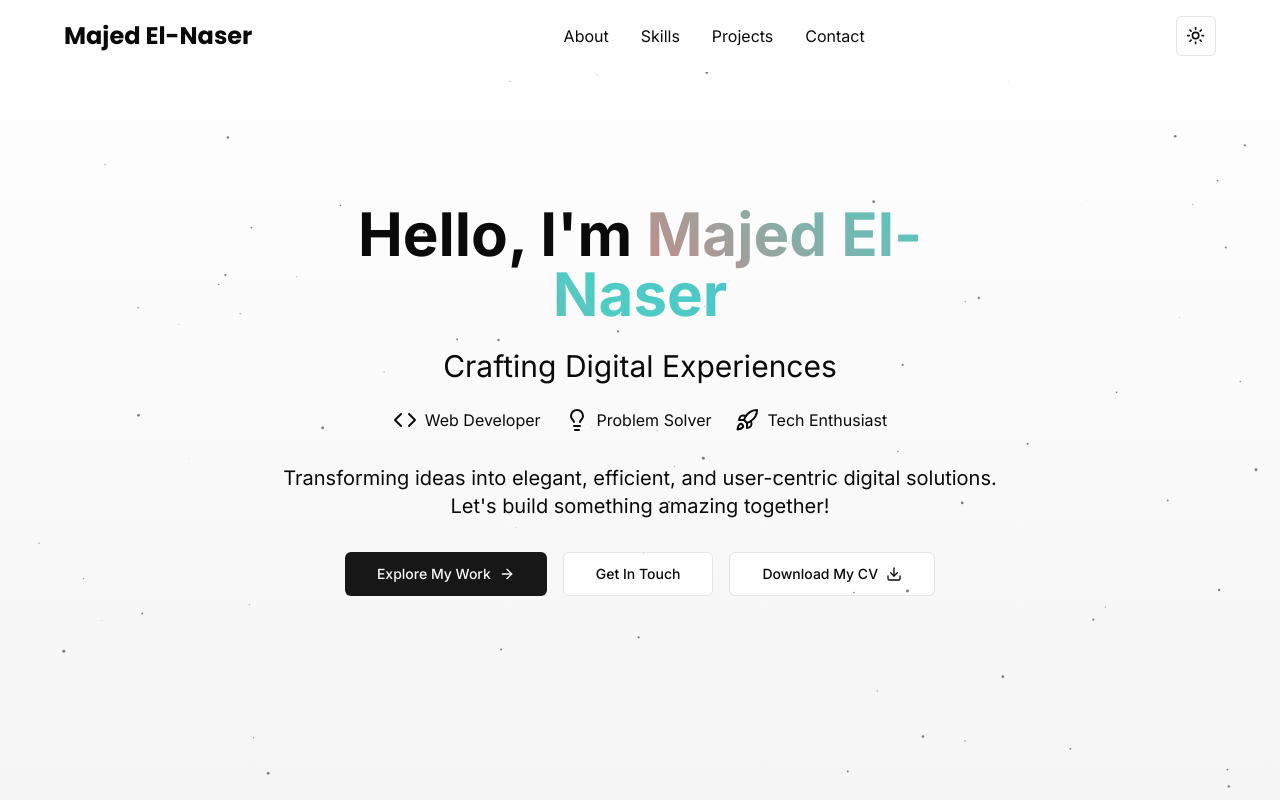
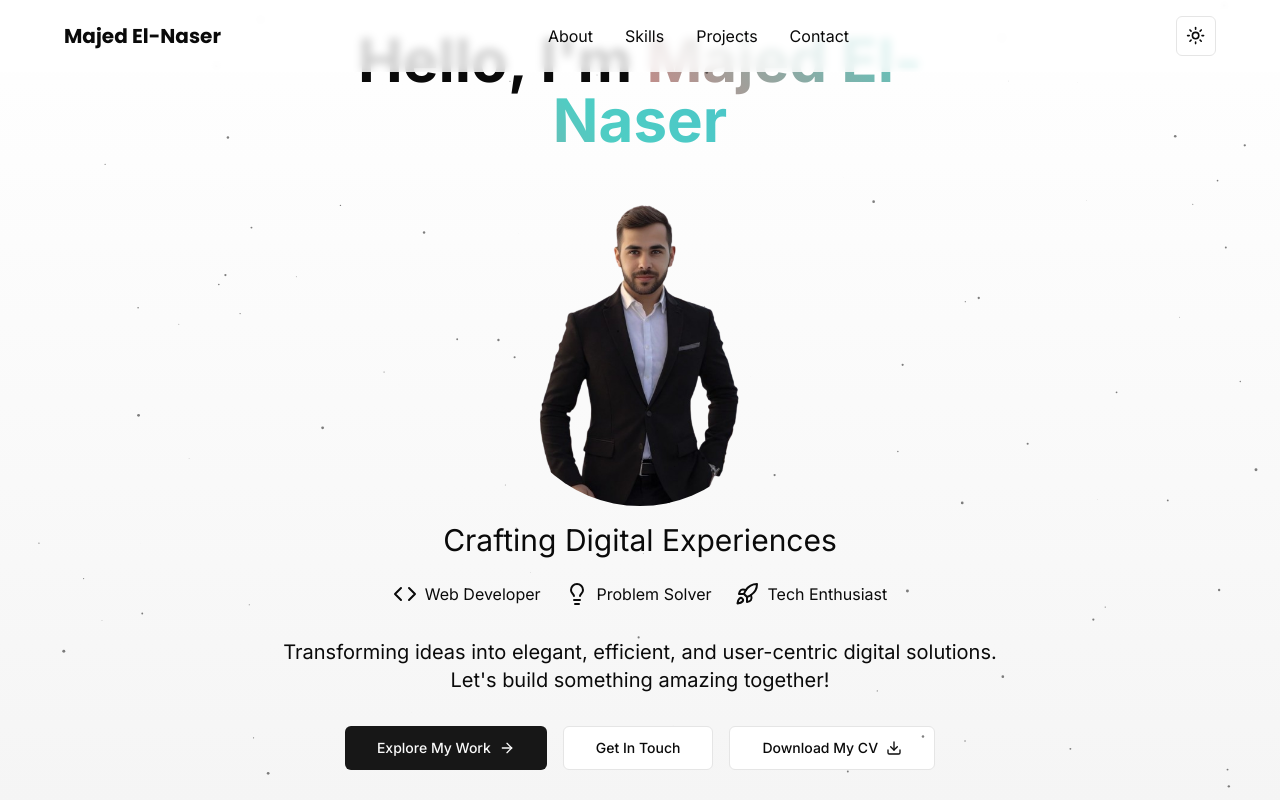
Before and after one commit to 3mp3r0rX/Portoflio, a Next.js app: page / in a window 1280 px wide. Shown: the top 800 px of the page. Built offline with nearby package versions, Linux system fonts and the light colour scheme.

Commit message:
added a pic.

```diff
--- a/components/Header.tsx
+++ b/components/Header.tsx
@@ -22,7 +22,7 @@ const Header = () => {
   return (
     <header className="py-4 px-6 bg-background/80 backdrop-blur-sm fixed top-0 left-0 right-0 z-50">
       <nav className="max-w-6xl mx-auto flex justify-between items-center">
-        <Link href="/" className="text-2xl font-bold font-poppins">
+        <Link href="/" className="text-xl font-bold font-poppins">
           Majed El-Naser
         </Link>
         <div className="hidden md:flex space-x-8 items-center justify-center flex-grow">
--- a/components/Hero.tsx
+++ b/components/Hero.tsx
@@ -1,6 +1,7 @@
 "use client";
 
 import Link from 'next/link';
+import Image from 'next/image'; // Import the Next.js Image component
 import { Button } from '@/components/ui/button';
 import { ArrowRight, Code, Lightbulb, Rocket, Download } from 'lucide-react';
 import { motion } from 'framer-motion';
@@ -9,6 +10,7 @@ const Hero = () => {
   return (
     <section className="min-h-screen flex items-center justify-center bg-gradient-to-b from-background to-secondary">
       <div className="text-center max-w-3xl mx-auto px-4">
+
         <motion.h1
           className="text-4xl md:text-6xl font-bold mb-6"
           initial={{ opacity: 0, y: -20 }}
@@ -17,6 +19,19 @@ const Hero = () => {
         >
           Hello, I'm <span className="gradient-text">Majed El-Naser</span>
         </motion.h1>
+        <motion.div
+          initial={{ opacity: 0, y: -20 }}
+          animate={{ opacity: 1, y: 0 }}
+          transition={{ duration: 0.5 }}
+        >
+          <Image
+            src="/me.png"
+            alt="Majed El-Naser"
+            width={270}
+            height={250}
+            className="rounded-full mx-auto mb-4"
+          />
+        </motion.div>
         <motion.h2
           className="text-2xl md:text-3xl mb-6"
           initial={{ opacity: 0, y: -20 }}
```
Also changed, not shown: public/me.png (added).
